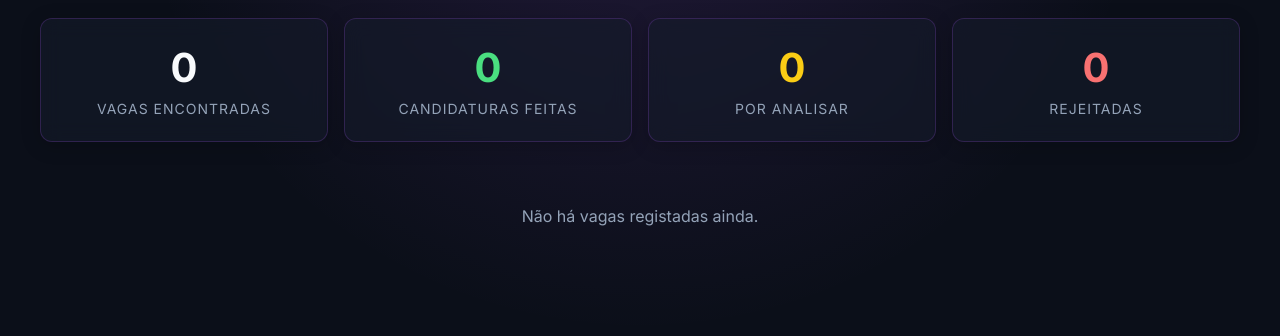
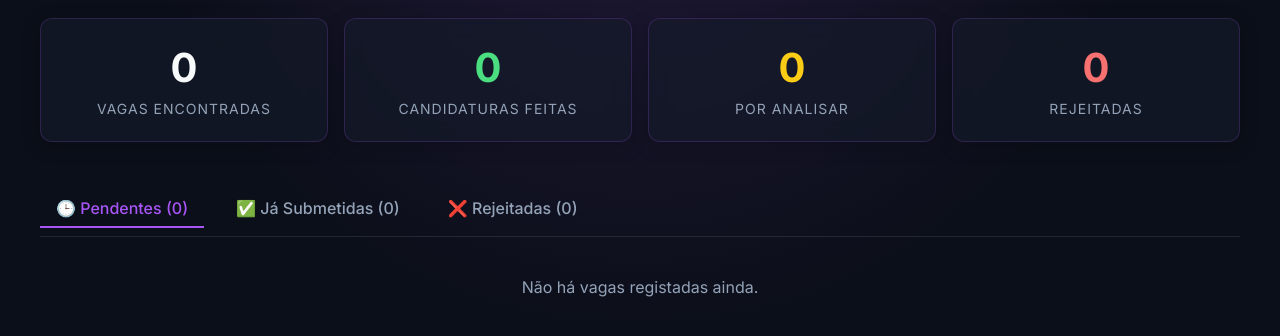
Before and after one commit to andyoliveiraa/projecto-emprego, a FastAPI app: page / in a window 1280 px wide. Shown: the part 180-516 px from the top of the page. Run offline with FastAPI, Linux system fonts and the light colour scheme.

Commit message:
feat: add job dashboard frontend with status tracking and metrics visualization

```diff
--- a/templates/index.html
+++ b/templates/index.html
@@ -205,6 +205,32 @@
         .badge-applied { background-color: rgba(34, 197, 94, 0.2); color: #4ade80; }
         .badge-pending { background-color: rgba(234, 179, 8, 0.2); color: #facc15; }
         .badge-rejected { background-color: rgba(239, 68, 68, 0.2); color: #f87171; }
+
+        /* Tabs Nav */
+        .tabs {
+            display: flex;
+            gap: 1rem;
+            max-width: 1200px;
+            margin: 0 auto 1.5rem auto;
+            border-bottom: 1px solid rgba(255,255,255,0.1);
+            padding-bottom: 0.5rem;
+        }
+        .tab {
+            color: var(--text-secondary);
+            text-decoration: none;
+            padding: 0.5rem 1rem;
+            border-radius: 8px 8px 0 0;
+            font-weight: 500;
+            transition: all 0.2s;
+        }
+        .tab:hover {
+            color: var(--text-primary);
+            background-color: rgba(255,255,255,0.05);
+        }
+        .tab.active {
+            color: var(--accent);
+            border-bottom: 2px solid var(--accent);
+        }
     </style>
 </head>
 <body>
@@ -234,6 +260,12 @@
             <div class="metric-value" style="color: #f87171;">{{ metrics.rejected }}</div>
             <div class="metric-label">Rejeitadas</div>
         </div>
+    </div>
+
+    <div class="tabs">
+        <a href="/" class="tab {% if current_page == 'pending' %}active{% endif %}">🕒 Pendentes ({{ metrics.pending }})</a>
+        <a href="/applied" class="tab {% if current_page == 'applied' %}active{% endif %}">✅ Já Submetidas ({{ metrics.applied }})</a>
+        <a href="/rejected" class="tab {% if current_page == 'rejected' %}active{% endif %}">❌ Rejeitadas ({{ metrics.rejected }})</a>
     </div>
 
     <div class="container">
@@ -269,6 +301,7 @@
                         <option value="Já fiz" {% if job.status == 'Já fiz' %}selected{% endif %}>Já fiz inscrição</option>
                         <option value="Não quero" {% if job.status == 'Não quero' %}selected{% endif %}>Não quero</option>
                     </select>
+                    <input type="hidden" name="return_to" value="{{ request.url.path }}">
                     <button type="submit" class="status-btn">Atualizar</button>
                 </form>
             </div>
--- a/web.py
+++ b/web.py
@@ -15,28 +15,57 @@ templates = Jinja2Templates(directory="templates")
 
 @app.get("/", response_class=HTMLResponse)
 async def read_jobs(request: Request, db: Session = Depends(get_db)):
-    jobs = db.query(Job).order_by(Job.discovered_at.desc()).limit(100).all()
+    all_jobs = db.query(Job).order_by(Job.discovered_at.desc()).all()
 
     metrics = {
-        "total": len(jobs),
-        "applied": sum(1 for j in jobs if j.status == "Já fiz"),
-        "pending": sum(1 for j in jobs if j.status == "Não fiz"),
-        "rejected": sum(1 for j in jobs if j.status == "Não quero")
+        "total": len(all_jobs),
+        "applied": sum(1 for j in all_jobs if j.status == "Já fiz"),
+        "pending": sum(1 for j in all_jobs if j.status == "Não fiz"),
+        "rejected": sum(1 for j in all_jobs if j.status == "Não quero")
     }
+
+    # Mostrar apenas pendentes na home
+    jobs = [j for j in all_jobs if j.status == "Não fiz"][:100]
 
     return templates.TemplateResponse(
         request=request,
         name="index.html",
-        context={"request": request, "jobs": jobs, "metrics": metrics}
+        context={"request": request, "jobs": jobs, "metrics": metrics, "current_page": "pending"}
+    )
+
+@app.get("/applied", response_class=HTMLResponse)
+async def read_applied_jobs(request: Request, db: Session = Depends(get_db)):
+    all_jobs = db.query(Job).order_by(Job.discovered_at.desc()).all()
+    metrics = {
+        "total": len(all_jobs), "applied": sum(1 for j in all_jobs if j.status == "Já fiz"),
+        "pending": sum(1 for j in all_jobs if j.status == "Não fiz"), "rejected": sum(1 for j in all_jobs if j.status == "Não quero")
+    }
+    jobs = [j for j in all_jobs if j.status == "Já fiz"][:100]
+    return templates.TemplateResponse(
+        request=request, name="index.html",
+        context={"request": request, "jobs": jobs, "metrics": metrics, "current_page": "applied"}
+    )
+
+@app.get("/rejected", response_class=HTMLResponse)
+async def read_rejected_jobs(request: Request, db: Session = Depends(get_db)):
+    all_jobs = db.query(Job).order_by(Job.discovered_at.desc()).all()
+    metrics = {
+        "total": len(all_jobs), "applied": sum(1 for j in all_jobs if j.status == "Já fiz"),
+        "pending": sum(1 for j in all_jobs if j.status == "Não fiz"), "rejected": sum(1 for j in all_jobs if j.status == "Não quero")
+    }
+    jobs = [j for j in all_jobs if j.status == "Não quero"][:100]
+    return templates.TemplateResponse(
+        request=request, name="index.html",
+        context={"request": request, "jobs": jobs, "metrics": metrics, "current_page": "rejected"}
     )
 
 @app.post("/update_status/{job_id}")
-async def update_status(job_id: int, status: str = Form(...), db: Session = Depends(get_db)):
+async def update_status(job_id: int, status: str = Form(...), return_to: str = Form("/"), db: Session = Depends(get_db)):
     job = db.query(Job).filter(Job.id == job_id).first()
     if job:
         job.status = status
         db.commit()
-    return RedirectResponse(url="/", status_code=303)
+    return RedirectResponse(url=return_to, status_code=303)
 
 @app.get("/settings", response_class=HTMLResponse)
 async def get_settings(request: Request, db: Session = Depends(get_db)):
```
